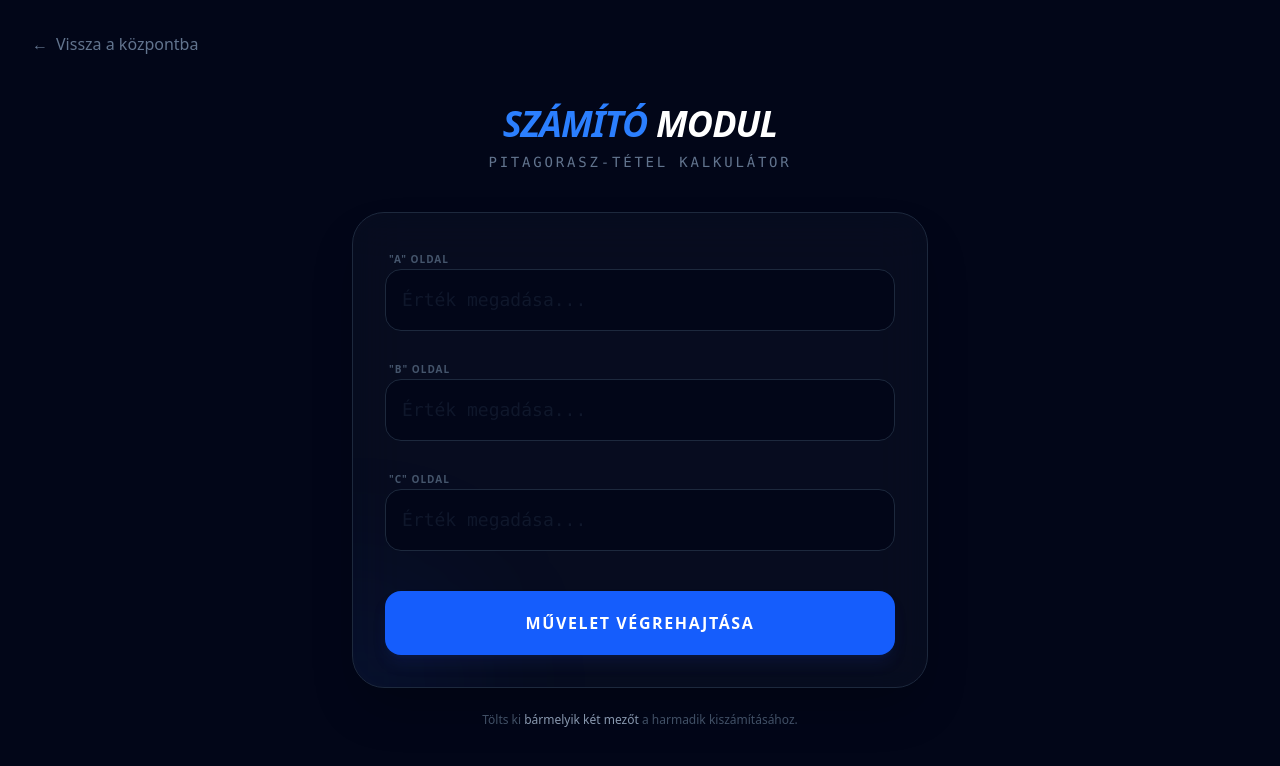
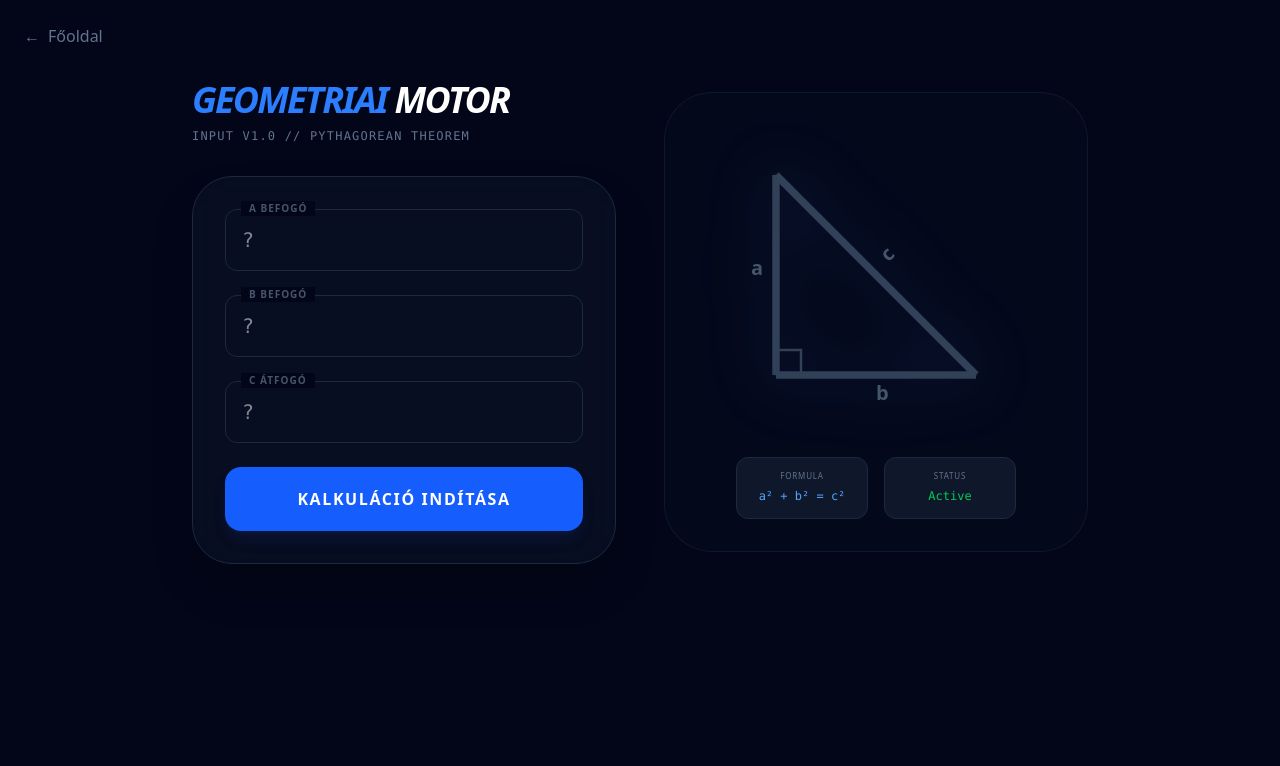
Before and after one commit to kovacsbulcsu-code/Pitagorasz_Tetel, a Next.js app: page /atfogo in a window 1280 px wide. Shown: the top 766 px of the page. Built offline with nearby package versions, Linux system fonts and the light colour scheme.

Commit message:
számítás átdesignolása

```diff
--- a/app/atfogo/page.tsx
+++ b/app/atfogo/page.tsx
@@ -1,5 +1,5 @@
 "use client";
-import { useState } from 'react';
+import { useState, useEffect } from 'react';
 import Link from 'next/link';
 
 export default function Atfogo() {
@@ -7,34 +7,33 @@ export default function Atfogo() {
   const [b, setB] = useState("");
   const [c, setC] = useState("");
   const [eredmeny, setEredmeny] = useState<string | null>(null);
+  const [activeSides, setActiveSides] = useState({ a: false, b: false, c: false });
+
+  // Figyeljük, melyik mező van kitöltve a grafika színezéséhez
+  useEffect(() => {
+    setActiveSides({
+      a: a !== "" && !isNaN(parseFloat(a)),
+      b: b !== "" && !isNaN(parseFloat(b)),
+      c: c !== "" && !isNaN(parseFloat(c)),
+    });
+  }, [a, b, c]);
 
   const szamolas = () => {
     const numA = parseFloat(a);
     const numB = parseFloat(b);
     const numC = parseFloat(c);
 
-    // Eset 1: Átfogó számítása (c)
     if (!isNaN(numA) && !isNaN(numB) && isNaN(numC)) {
       const res = Math.sqrt(numA ** 2 + numB ** 2);
       setEredmeny(`Az átfogó (c) hossza: ${res.toFixed(2)}`);
     }
-    // Eset 2: Befogó számítása (a)
     else if (isNaN(numA) && !isNaN(numB) && !isNaN(numC)) {
-      if (numC <= numB) {
-        setEredmeny("Hiba: Az átfogónak nagyobbnak kell lennie!");
-      } else {
-        const res = Math.sqrt(numC ** 2 - numB ** 2);
-        setEredmeny(`Az "a" befogó hossza: ${res.toFixed(2)}`);
-      }
+      if (numC <= numB) setEredmeny("Hiba: c > b kell legyen!");
+      else setEredmeny(`Az "a" befogó: ${Math.sqrt(numC**2 - numB**2).toFixed(2)}`);
     }
-    // Eset 3: Befogó számítása (b)
     else if (!isNaN(numA) && isNaN(numB) && !isNaN(numC)) {
-      if (numC <= numA) {
-        setEredmeny("Hiba: Az átfogónak nagyobbnak kell lennie!");
-      } else {
-        const res = Math.sqrt(numC ** 2 - numA ** 2);
-        setEredmeny(`A "b" befogó hossza: ${res.toFixed(2)}`);
-      }
+      if (numC <= numA) setEredmeny("Hiba: c > a kell legyen!");
+      else setEredmeny(`A "b" befogó: ${Math.sqrt(numC**2 - numA**2).toFixed(2)}`);
     }
     else {
       setEredmeny("Kérlek, pontosan két mezőt tölts ki!");
@@ -42,57 +41,87 @@ export default function Atfogo() {
   };
 
   return (
-    <div className="min-h-screen bg-slate-950 text-white flex flex-col items-center p-8 selection:bg-blue-500/30">
+    <div className="min-h-screen bg-slate-950 text-white flex flex-col items-center p-6 selection:bg-blue-500/30">
 
-      <Link href="/" className="self-start group flex items-center text-slate-500 hover:text-blue-400 transition-colors mb-12">
-        <span className="mr-2 group-hover:-translate-x-1 transition-transform">←</span> Vissza a központba
+      <Link href="/" className="self-start group flex items-center text-slate-500 hover:text-blue-400 transition-colors mb-8">
+        <span className="mr-2 group-hover:-translate-x-1 transition-transform">←</span> Főoldal
       </Link>
 
-      <div className="w-full max-w-xl">
-        <div className="mb-10 text-center">
-          <h2 className="text-4xl font-black italic tracking-tight text-blue-500 mb-2">SZÁMÍTÓ <span className="text-white">MODUL</span></h2>
-          <p className="text-slate-500 font-mono text-sm uppercase tracking-[0.2em]">Pitagorasz-tétel kalkulátor</p>
-        </div>
+      <div className="w-full max-w-4xl grid grid-cols-1 lg:grid-cols-2 gap-12 items-center">
 
-        <div className="bg-slate-900/40 border border-slate-800 p-8 rounded-[2rem] backdrop-blur-xl shadow-2xl relative overflow-hidden">
-          <div className="absolute -bottom-24 -left-24 w-48 h-48 bg-blue-600/10 blur-[80px] rounded-full"></div>
+        {/* Bal oldal: Kalkulátor forma */}
+        <div className="space-y-8">
+          <div>
+            <h2 className="text-4xl font-black italic text-blue-500 uppercase tracking-tighter">Geometriai <span className="text-white">Motor</span></h2>
+            <p className="text-slate-500 font-mono text-xs mt-2 uppercase tracking-widest">Input v1.0 // Pythagorean Theorem</p>
+          </div>
 
-          <div className="grid gap-6 relative z-10">
-            {/* Input mezők */}
-            {[ {id: 'a', val: a, set: setA}, {id: 'b', val: b, set: setB}, {id: 'c', val: c, set: setC} ].map((item) => (
-              <div key={item.id} className="space-y-2">
-                <label className="text-[10px] font-bold text-slate-600 uppercase tracking-widest ml-1">"{item.id}" oldal</label>
+          <div className="bg-slate-900/50 border border-slate-800 p-8 rounded-[2.5rem] backdrop-blur-xl shadow-2xl space-y-6">
+            {[ {id: 'a', val: a, set: setA, label: 'a befogó'}, {id: 'b', val: b, set: setB, label: 'b befogó'}, {id: 'c', val: c, set: setC, label: 'c átfogó'} ].map((item) => (
+              <div key={item.id} className="relative">
+                <label className="text-[10px] font-bold text-slate-600 uppercase tracking-widest absolute -top-2 left-4 bg-slate-950 px-2 z-10">{item.label}</label>
                 <input
                   type="number"
-                  placeholder="Érték megadása..."
-                  className="w-full bg-slate-950 border border-slate-800 p-4 rounded-2xl focus:ring-2 focus:ring-blue-500 outline-none transition-all placeholder:text-slate-900 text-lg font-mono"
+                  className={`w-full bg-transparent border ${activeSides[item.id as keyof typeof activeSides] ? 'border-blue-500' : 'border-slate-800'} p-4 rounded-xl focus:ring-1 focus:ring-blue-500 outline-none transition-all font-mono text-xl`}
                   value={item.val}
                   onChange={(e) => item.set(e.target.value)}
+                  placeholder="?"
                 />
               </div>
             ))}
 
-            <button
-              onClick={szamolas}
-              className="mt-4 w-full bg-blue-600 hover:bg-blue-500 text-white font-black py-5 rounded-2xl shadow-lg shadow-blue-900/20 transition-all active:scale-[0.98] uppercase tracking-widest"
-            >
-              Művelet végrehajtása
+            <button onClick={szamolas} className="w-full bg-blue-600 hover:bg-blue-500 py-5 rounded-2xl font-black uppercase tracking-widest transition-all active:scale-95 shadow-lg shadow-blue-900/20">
+              Kalkuláció indítása
             </button>
+
+            {eredmeny && (
+              <div className="p-4 bg-blue-500/10 border border-blue-500/30 rounded-xl animate-pulse">
+                <p className="text-blue-400 font-mono font-bold text-center">{eredmeny}</p>
+              </div>
+            )}
           </div>
-
-          {/* Eredmény kártya */}
-          {eredmeny && (
-            <div className="mt-8 p-6 bg-blue-500/10 border border-blue-500/30 rounded-2xl animate-in fade-in slide-in-from-bottom-4 duration-500">
-              <p className="text-[10px] uppercase font-bold tracking-widest text-blue-400 mb-1 opacity-60">Kalkulált eredmény</p>
-              <p className="text-2xl font-mono font-bold text-blue-100">{eredmeny}</p>
-            </div>
-          )}
         </div>
 
-        {/* Útmutató */}
-        <p className="mt-6 text-center text-slate-600 text-xs font-medium">
-          Tölts ki <span className="text-slate-400">bármelyik két mezőt</span> a harmadik kiszámításához.
-        </p>
+        {/* Jobb oldal: Dinamikus Grafika */}
+        <div className="flex flex-col items-center justify-center p-8 bg-slate-900/20 border border-slate-800/50 rounded-[3rem] min-h-[400px] relative overflow-hidden">
+          <div className="absolute inset-0 bg-[radial-gradient(circle_at_center,_var(--tw-gradient-stops))] from-blue-500/10 via-transparent to-transparent"></div>
+
+          <svg width="300" height="300" viewBox="0 0 120 120" className="relative z-10 drop-shadow-[0_0_30px_rgba(59,130,246,0.3)]">
+            {/* Háromszög kitöltése */}
+            <path
+              d="M 20 100 L 100 100 L 20 20 Z"
+              fill="none"
+              stroke="currentColor"
+              strokeWidth="0.5"
+              className="text-slate-800"
+            />
+
+            {/* Oldalak - Színeződnek ha van érték */}
+            <line x1="20" y1="100" x2="20" y2="20" strokeWidth="3" className={`transition-all duration-500 ${activeSides.a ? 'stroke-blue-500' : 'stroke-slate-700'}`} />
+            <line x1="20" y1="100" x2="100" y2="100" strokeWidth="3" className={`transition-all duration-500 ${activeSides.b ? 'stroke-blue-500' : 'stroke-slate-700'}`} />
+            <line x1="100" y1="100" x2="20" y2="20" strokeWidth="3" className={`transition-all duration-500 ${activeSides.c ? 'stroke-blue-400' : 'stroke-slate-700'}`} />
+
+            {/* Címkék */}
+            <text x="10" y="60" className={`text-[8px] font-bold fill-current transition-colors ${activeSides.a ? 'fill-blue-400' : 'fill-slate-600'}`}>a</text>
+            <text x="60" y="110" className={`text-[8px] font-bold fill-current transition-colors ${activeSides.b ? 'fill-blue-400' : 'fill-slate-600'}`}>b</text>
+            <text x="65" y="55" className={`text-[8px] font-bold fill-current transition-colors ${activeSides.c ? 'fill-blue-300' : 'fill-slate-600'}`} transform="rotate(-45 65 55)">c</text>
+
+            {/* Derékszög jelölő */}
+            <path d="M 20 90 L 30 90 L 30 100" fill="none" stroke="#334155" strokeWidth="1" />
+          </svg>
+
+          <div className="mt-8 grid grid-cols-2 gap-4 w-full max-w-[280px]">
+            <div className="bg-slate-900 border border-slate-800 p-3 rounded-xl text-center">
+              <span className="block text-[8px] uppercase text-slate-500 tracking-widest">Formula</span>
+              <span className="font-mono text-xs text-blue-400">a² + b² = c²</span>
+            </div>
+            <div className="bg-slate-900 border border-slate-800 p-3 rounded-xl text-center">
+              <span className="block text-[8px] uppercase text-slate-500 tracking-widest">Status</span>
+              <span className="font-mono text-xs text-green-500">Active</span>
+            </div>
+          </div>
+        </div>
+
       </div>
     </div>
   );
```
